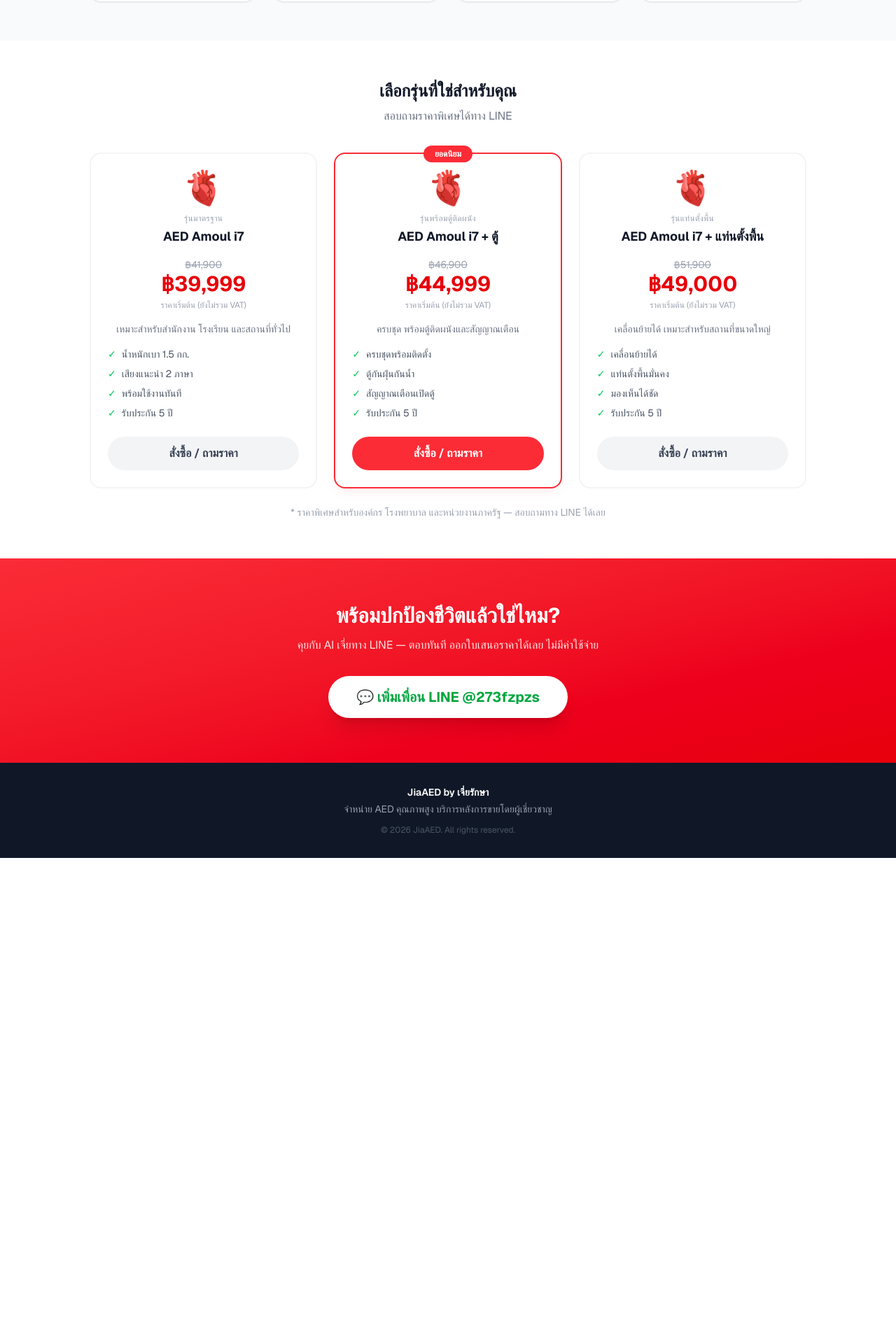
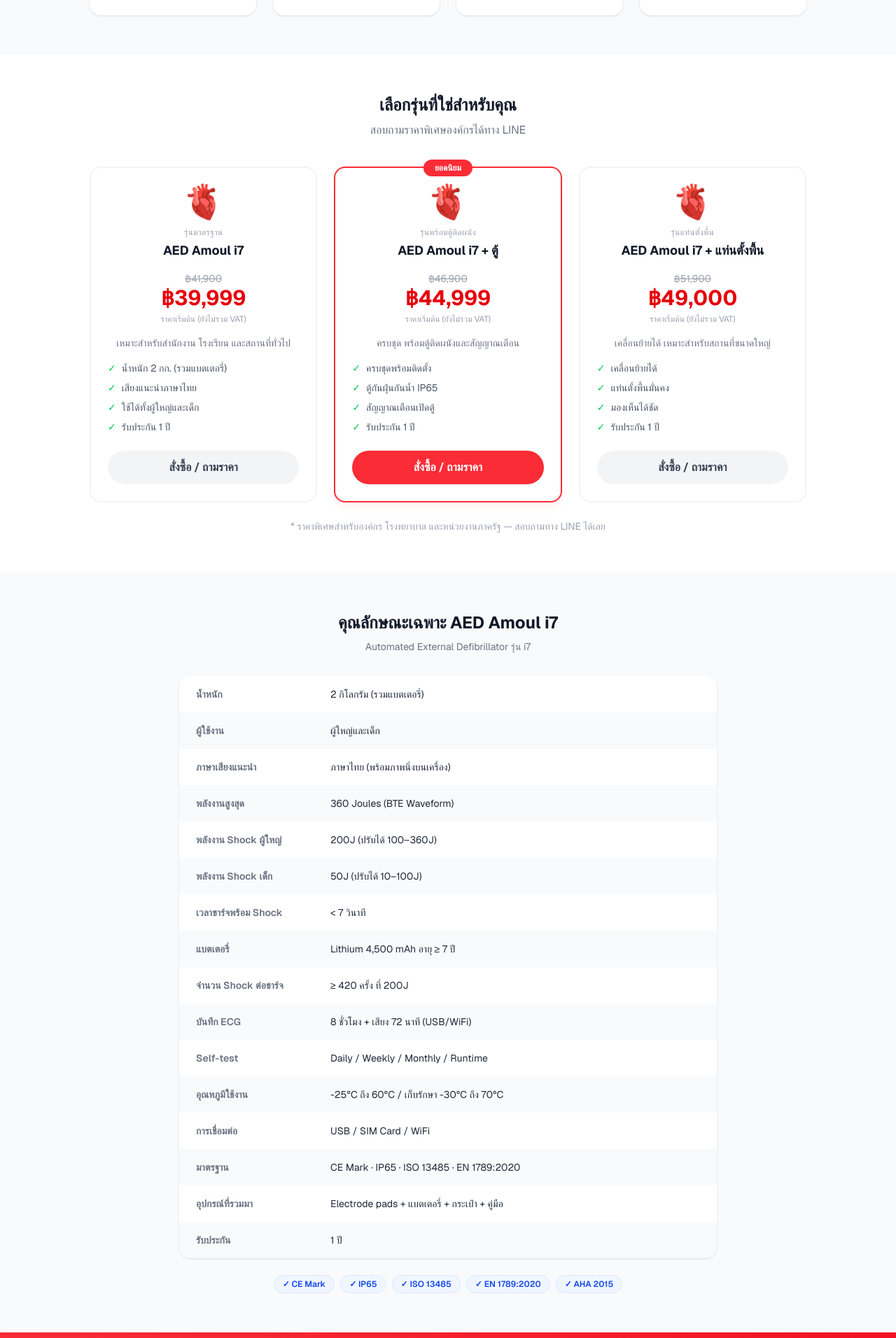
Before and after one commit to jiacpr-arch/JiaAED, a Next.js app: page / in a window 1280 px wide. Shown: the part 885-2797 px from the top of the page at 70% size. Before the commit the page ends 2111 px from the top, so only its background shows below. Built offline with nearby package versions, Linux system fonts and the light colour scheme.

Commit message:
feat: add full AED i7 specs table and certifications to landing page

```diff
--- a/app/page.tsx
+++ b/app/page.tsx
@@ -8,7 +8,7 @@
     price: 39999,
     msrp: 41900,
     description: "เหมาะสำหรับสำนักงาน โรงเรียน และสถานที่ทั่วไป",
-    features: ["น้ำหนักเบา 1.5 กก.", "เสียงแนะนำ 2 ภาษา", "พร้อมใช้งานทันที", "รับประกัน 5 ปี"],
+    features: ["น้ำหนัก 2 กก. (รวมแบตเตอรี่)", "เสียงแนะนำภาษาไทย", "ใช้ได้ทั้งผู้ใหญ่และเด็ก", "รับประกัน 1 ปี"],
     badge: null,
   },
   {
@@ -18,7 +18,7 @@
     price: 44999,
     msrp: 46900,
     description: "ครบชุด พร้อมตู้ติดผนังและสัญญาณเตือน",
-    features: ["ครบชุดพร้อมติดตั้ง", "ตู้กันฝุ่นกันน้ำ", "สัญญาณเตือนเปิดตู้", "รับประกัน 5 ปี"],
+    features: ["ครบชุดพร้อมติดตั้ง", "ตู้กันฝุ่นกันน้ำ IP65", "สัญญาณเตือนเปิดตู้", "รับประกัน 1 ปี"],
     badge: "ยอดนิยม",
   },
   {
@@ -28,16 +28,35 @@
     price: 49000,
     msrp: 51900,
     description: "เคลื่อนย้ายได้ เหมาะสำหรับสถานที่ขนาดใหญ่",
-    features: ["เคลื่อนย้ายได้", "แท่นตั้งพื้นมั่นคง", "มองเห็นได้ชัด", "รับประกัน 5 ปี"],
+    features: ["เคลื่อนย้ายได้", "แท่นตั้งพื้นมั่นคง", "มองเห็นได้ชัด", "รับประกัน 1 ปี"],
     badge: null,
   },
 ];
 
+const specs = [
+  { label: "น้ำหนัก", value: "2 กิโลกรัม (รวมแบตเตอรี่)" },
+  { label: "ผู้ใช้งาน", value: "ผู้ใหญ่และเด็ก" },
+  { label: "ภาษาเสียงแนะนำ", value: "ภาษาไทย (พร้อมภาพนิ่งบนเครื่อง)" },
+  { label: "พลังงานสูงสุด", value: "360 Joules (BTE Waveform)" },
+  { label: "พลังงาน Shock ผู้ใหญ่", value: "200J (ปรับได้ 100–360J)" },
+  { label: "พลังงาน Shock เด็ก", value: "50J (ปรับได้ 10–100J)" },
+  { label: "เวลาชาร์จพร้อม Shock", value: "< 7 วินาที" },
+  { label: "แบตเตอรี่", value: "Lithium 4,500 mAh อายุ ≥ 7 ปี" },
+  { label: "จำนวน Shock ต่อชาร์จ", value: "≥ 420 ครั้ง ที่ 200J" },
+  { label: "บันทึก ECG", value: "8 ชั่วโมง + เสียง 72 นาที (USB/WiFi)" },
+  { label: "Self-test", value: "Daily / Weekly / Monthly / Runtime" },
+  { label: "อุณหภูมิใช้งาน", value: "-25°C ถึง 60°C / เก็บรักษา -30°C ถึง 70°C" },
+  { label: "การเชื่อมต่อ", value: "USB / SIM Card / WiFi" },
+  { label: "มาตรฐาน", value: "CE Mark · IP65 · ISO 13485 · EN 1789:2020" },
+  { label: "อุปกรณ์ที่รวมมา", value: "Electrode pads + แบตเตอรี่ + กระเป๋า + คู่มือ" },
+  { label: "รับประกัน", value: "1 ปี" },
+];
+
 const reasons = [
-  { icon: "⚡", title: "ช็อกหัวใจภายใน 3 นาที", desc: "ลดอัตราการเสียชีวิตได้ถึง 70% เมื่อใช้งานภายใน 3 นาทีแรก" },
-  { icon: "👥", title: "ใช้งานง่าย ไม่ต้องฝึก", desc: "เสียงแนะนำขั้นตอนทีละสเต็ป ทุกคนใช้ได้ทันที" },
+  { icon: "⚡", title: "Shock ภายใน 7 วินาที", desc: "ชาร์จพร้อม Shock ใน <7 วินาที ลดอัตราการเสียชีวิตได้ถึง 70%" },
+  { icon: "👥", title: "ใช้งานง่าย ไม่ต้องฝึก", desc: "เสียงแนะนำภาษาไทยทีละขั้นตอน พร้อมภาพนิ่งบนเครื่อง" },
   { icon: "🏛️", title: "กฎหมายกำหนด", desc: "สถานที่สาธารณะ อาคารสูง และสถานประกอบการต้องติดตั้ง AED" },
-  { icon: "🛡️", title: "รับประกัน 5 ปี", desc: "มั่นใจในคุณภาพ พร้อมบริการหลังการขายตลอดอายุการใช้งาน" },
+  { icon: "🛡️", title: "มาตรฐานสากล", desc: "CE Mark · IP65 · ISO 13485 · AHA CPR Guideline 2015" },
 ];
 
 export default function Home() {
@@ -51,6 +70,8 @@
             <span className="text-2xl">❤️</span>
             <span className="font-bold text-lg text-red-600">JiaAED</span>
           </div>
+          <div className="flex items-center gap-3">
+            <a href="#specs" className="text-sm text-gray-500 hover:text-gray-800 hidden sm:block">สเปคสินค้า</a>
             <a
               href={LINE_OA}
               target="_blank"
@@ -59,6 +80,7 @@
             >
               💬 ถามราคา LINE
             </a>
+          </div>
         </div>
       </nav>
 
@@ -73,8 +95,9 @@
             <span className="text-red-600">เพื่อนรักที่อยู่เคียงข้าง</span><br />
             ในยามฉุกเฉิน
           </h1>
-          <p className="text-gray-600 text-lg mb-8 max-w-xl mx-auto">
-            เครื่อง AED ที่ใช้งานง่าย ราคาเข้าถึงได้ พร้อมบริการหลังการขายจากทีมผู้เชี่ยวชาญ
+          <p className="text-gray-600 text-lg mb-6 max-w-xl mx-auto">
+            น้ำหนักเบา 2 กก. · Shock พร้อมใน 7 วินาที · เสียงแนะนำภาษาไทย<br/>
+            มาตรฐาน CE · IP65 · ISO 13485
           </p>
           <div className="flex flex-col sm:flex-row gap-3 justify-center">
             <a
@@ -116,7 +139,7 @@
       <section id="products" className="py-14 px-4">
         <div className="max-w-5xl mx-auto">
           <h2 className="text-2xl font-bold text-center mb-2">เลือกรุ่นที่ใช่สำหรับคุณ</h2>
-          <p className="text-center text-gray-500 mb-10">สอบถามราคาพิเศษได้ทาง LINE</p>
+          <p className="text-center text-gray-500 mb-10">สอบถามราคาพิเศษองค์กรได้ทาง LINE</p>
           <div className="grid grid-cols-1 md:grid-cols-3 gap-6">
             {products.map((p) => (
               <div
@@ -170,6 +193,32 @@
         </div>
       </section>
 
+      {/* Specs */}
+      <section id="specs" className="py-14 px-4 bg-gray-50">
+        <div className="max-w-3xl mx-auto">
+          <h2 className="text-2xl font-bold text-center mb-2">คุณลักษณะเฉพาะ AED Amoul i7</h2>
+          <p className="text-center text-gray-500 text-sm mb-8">Automated External Defibrillator รุ่น i7</p>
+          <div className="bg-white rounded-2xl shadow-sm overflow-hidden">
+            {specs.map((s, i) => (
+              <div
+                key={s.label}
+                className={`flex gap-4 px-6 py-4 ${i % 2 === 0 ? "bg-white" : "bg-gray-50"}`}
+              >
+                <div className="w-44 flex-shrink-0 text-sm font-semibold text-gray-500">{s.label}</div>
+                <div className="text-sm text-gray-800">{s.value}</div>
+              </div>
+            ))}
+          </div>
+          <div className="flex flex-wrap gap-2 justify-center mt-6">
+            {["CE Mark", "IP65", "ISO 13485", "EN 1789:2020", "AHA 2015"].map((cert) => (
+              <span key={cert} className="bg-blue-50 text-blue-700 text-xs font-semibold px-3 py-1 rounded-full border border-blue-100">
+                ✓ {cert}
+              </span>
+            ))}
+          </div>
+        </div>
+      </section>
+
       {/* CTA */}
       <section className="py-16 px-4 bg-gradient-to-br from-red-500 to-red-600 text-white text-center">
         <div className="max-w-xl mx-auto">
```
Lines whose indentation alone changed are shown as unchanged.
